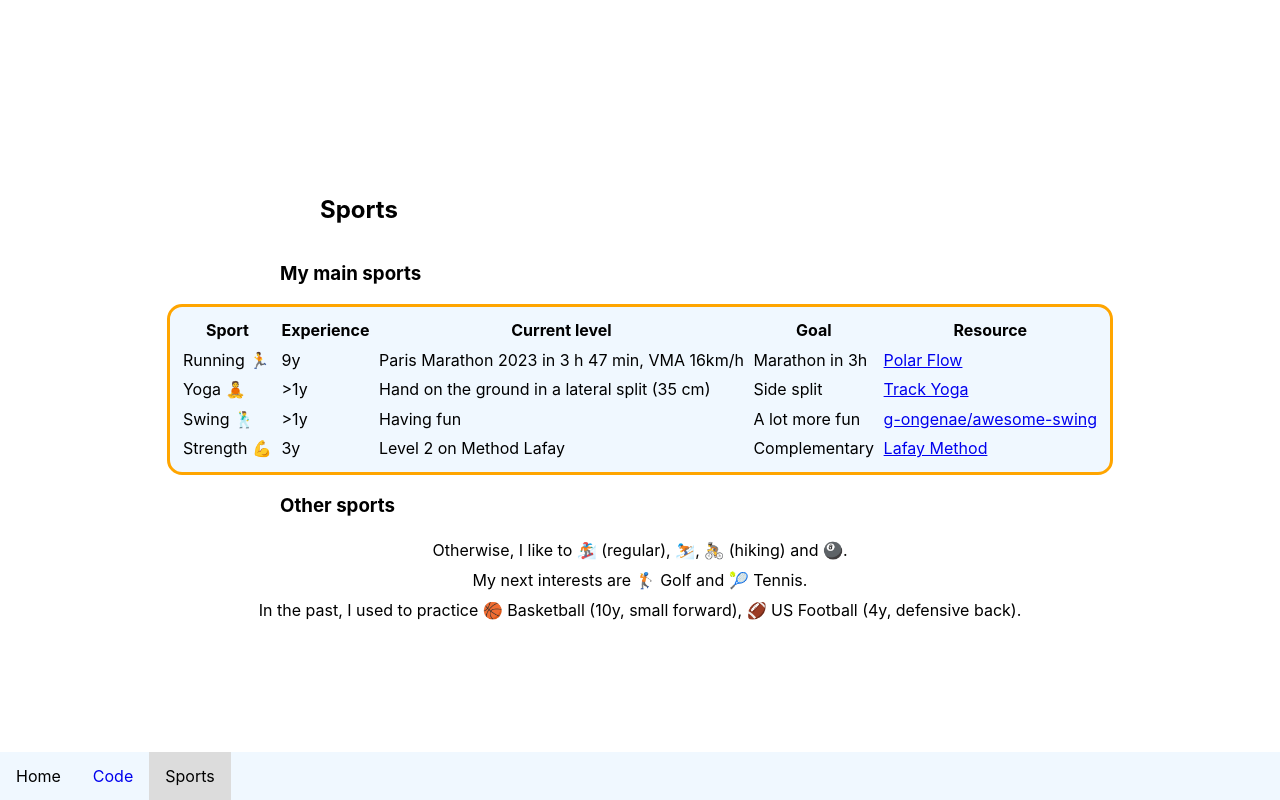
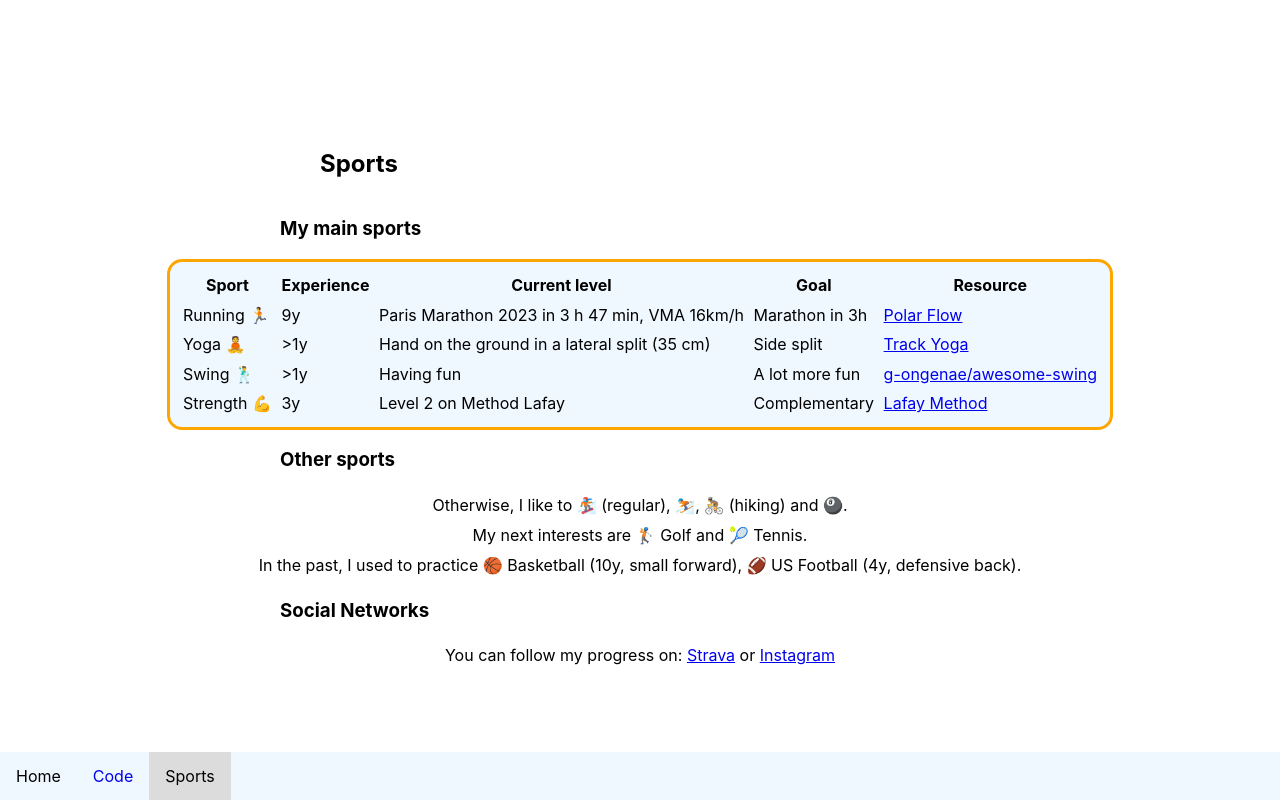
Before and after one commit to g-ongenae/g-ongenae.github.io, a React (Create React App) app: page / in a window 1280 px wide. Both pictures are taken after a click on the link "Sports". Built offline with nearby package versions, Linux system fonts and the light colour scheme.

Commit message:
feat: add sport social networks

```diff
--- a/src/components/SportView.js
+++ b/src/components/SportView.js
@@ -20,6 +20,14 @@ export default function SportView({ setView }) {
         US Football (4y, defensive back).
       </p>
 
+      <h3>Social Networks</h3>
+
+      <p>
+        You can follow my progress on:{" "}
+        <a href="https://www.strava.com/athletes/136716050">Strava</a> or{" "}
+        <a href="https://www.instagram.com/gongenae/">Instagram</a>
+      </p>
+
       <Menu currentView="sport" setView={setView} />
     </section>
   );
```
